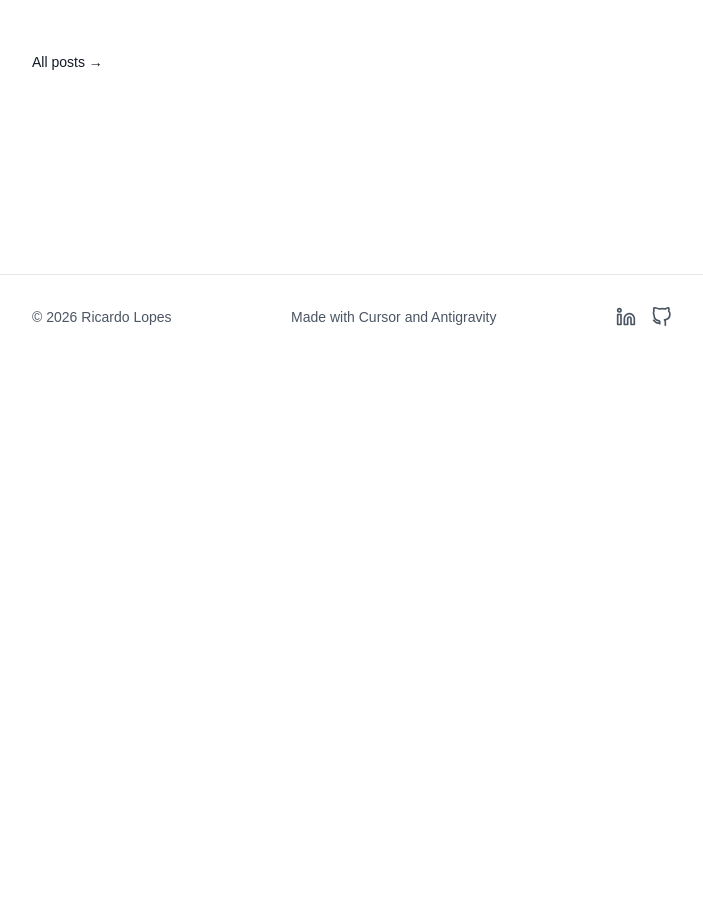
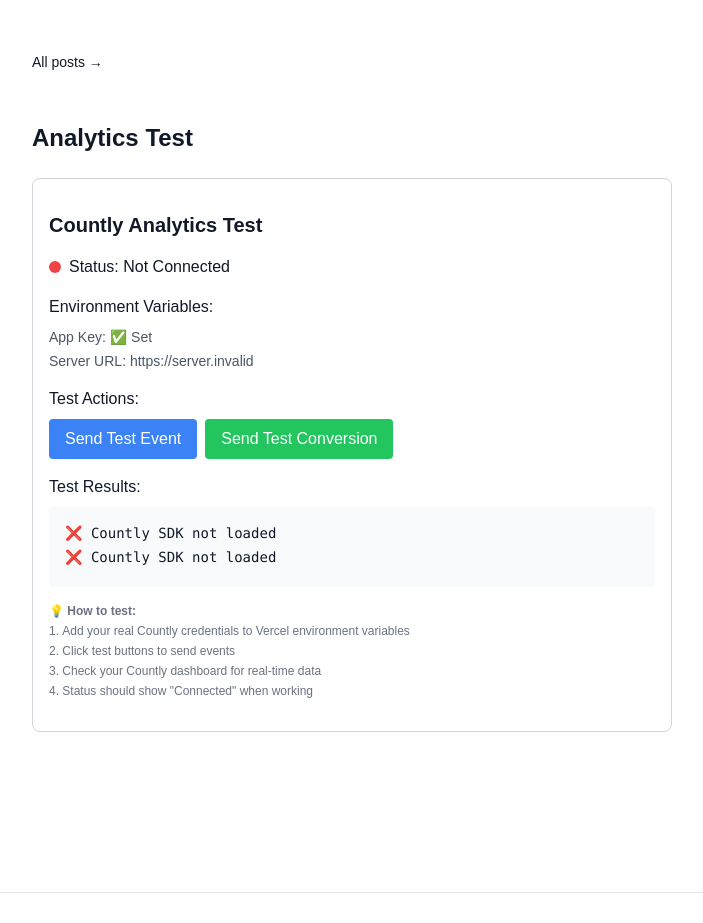
Before and after one commit to Ricky-the-Hutt/Code-Vibing-website-Cursor, a Next.js app: page / in a window 1280 px wide. Shown: the part 441-1364 px from the top of the page, without its empty margins (288-991 px from the left). Before the commit the page ends 800 px from the top, so only its background shows below. Built offline with nearby package versions, Linux system fonts and the light colour scheme; no server answers.

Commit message:
Add Countly analytics test component to homepage

```diff
--- /dev/null
+++ b/components/CountlyTest.tsx
@@ -0,0 +1,105 @@
+'use client';
+
+import React, { useState, useEffect } from 'react';
+import { trackEvent, trackConversion } from './GoogleAnalytics';
+
+export default function CountlyTest() {
+  const [isCountlyLoaded, setIsCountlyLoaded] = useState(false);
+  const [testResults, setTestResults] = useState<string[]>([]);
+
+  useEffect(() => {
+    // Check if Countly is loaded
+    const checkCountly = () => {
+      if (typeof window !== 'undefined' && window.Countly) {
+        setIsCountlyLoaded(true);
+        setTestResults(prev => [...prev, '✅ Countly SDK loaded successfully']);
+      } else {
+        setIsCountlyLoaded(false);
+        setTestResults(prev => [...prev, '❌ Countly SDK not loaded']);
+      }
+    };
+
+    // Check immediately and after a delay
+    checkCountly();
+    const timer = setTimeout(checkCountly, 3000);
+
+    return () => clearTimeout(timer);
+  }, []);
+
+  const testEvent = () => {
+    trackEvent('test_event', {
+      test_type: 'countly_integration',
+      timestamp: new Date().toISOString()
+    });
+    setTestResults(prev => [...prev, '📤 Test event sent']);
+  };
+
+  const testConversion = () => {
+    trackConversion('test_conversion', 1);
+    setTestResults(prev => [...prev, '🎯 Test conversion sent']);
+  };
+
+  return (
+    <div className="max-w-2xl mx-auto px-4 py-8 border border-gray-300 rounded-lg">
+      <h2 className="text-xl font-semibold mb-4">Countly Analytics Test</h2>
+
+      <div className="mb-4">
+        <div className="flex items-center gap-2 mb-2">
+          <div className={`w-3 h-3 rounded-full ${isCountlyLoaded ? 'bg-green-500' : 'bg-red-500'}`}></div>
+          <span className="font-medium">
+            Status: {isCountlyLoaded ? 'Connected' : 'Not Connected'}
+          </span>
+        </div>
+      </div>
+
+      <div className="mb-4">
+        <h3 className="font-medium mb-2">Environment Variables:</h3>
+        <div className="text-sm text-gray-600 space-y-1">
+          <div>App Key: {process.env.NEXT_PUBLIC_COUNTLY_APP_KEY ? '✅ Set' : '❌ Not set'}</div>
+          <div>Server URL: {process.env.NEXT_PUBLIC_COUNTLY_SERVER_URL || 'Using default'}</div>
+        </div>
+      </div>
+
+      <div className="mb-4">
+        <h3 className="font-medium mb-2">Test Actions:</h3>
+        <div className="flex gap-2 mb-4">
+          <button
+            onClick={testEvent}
+            className="px-4 py-2 bg-blue-500 text-white rounded hover:bg-blue-600"
+          >
+            Send Test Event
+          </button>
+          <button
+            onClick={testConversion}
+            className="px-4 py-2 bg-green-500 text-white rounded hover:bg-green-600"
+          >
+            Send Test Conversion
+          </button>
+        </div>
+      </div>
+
+      <div>
+        <h3 className="font-medium mb-2">Test Results:</h3>
+        <div className="bg-gray-50 p-4 rounded text-sm font-mono max-h-40 overflow-y-auto">
+          {testResults.length === 0 ? (
+            <div className="text-gray-500">No tests run yet...</div>
+          ) : (
+            testResults.map((result, index) => (
+              <div key={index} className="mb-1">{result}</div>
+            ))
+          )}
+        </div>
+      </div>
+
+      <div className="mt-4 text-xs text-gray-500">
+        <p>💡 <strong>How to test:</strong></p>
+        <ol className="list-decimal list-inside mt-1 space-y-1">
+          <li>Add your real Countly credentials to Vercel environment variables</li>
+          <li>Click test buttons to send events</li>
+          <li>Check your Countly dashboard for real-time data</li>
+          <li>Status should show "Connected" when working</li>
+        </ol>
+      </div>
+    </div>
+  );
+}
--- a/pages/index.tsx
+++ b/pages/index.tsx
@@ -4,6 +4,7 @@
 import { getBlogPosts } from '@/lib/blog';
 import { GetStaticProps } from 'next';
 import { format } from 'date-fns';
+import CountlyTest from '@/components/CountlyTest';
 
 interface HomeProps {
   recentPosts: Array<{
@@ -56,6 +57,12 @@
             </div>
           </section>
         )}
+
+        {/* Countly Test Component - Remove after testing */}
+        <section className="mb-12">
+          <h2 className="text-2xl font-semibold mb-6">Analytics Test</h2>
+          <CountlyTest />
+        </section>
       </div>
     </>
   );
```
